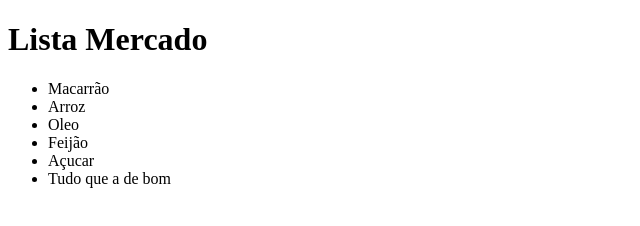
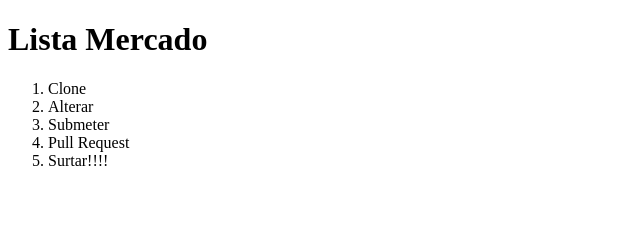
Before and after one commit to PabloCoder1/TP-EngSoft, a plain HTML site: page index.html in a window 1280 px wide. Shown: the whole page, without its empty margins (0-640 px from the left). Drawn offline with Linux system fonts and the light colour scheme.

Commit message:
Terceiro Commit

```diff
--- a/index.html
+++ b/index.html
@@ -10,14 +10,13 @@
 
     <h1>Lista Mercado</h1>
 
-    <ul>
-        <li>Macarrão</li>
-        <li>Arroz</li>
-        <li>Oleo</li>
-        <li>Feijão</li>
-        <li>Açucar</li>
-        <li>Tudo que a de bom</li>
-    </ul>
+    <ol>
+        <li>Clone</li>
+        <li>Alterar</li>
+        <li>Submeter</li>
+        <li>Pull Request</li>
+        <li>Surtar!!!!</li>
+    </ol>
 
 </body>
 </html>
```
